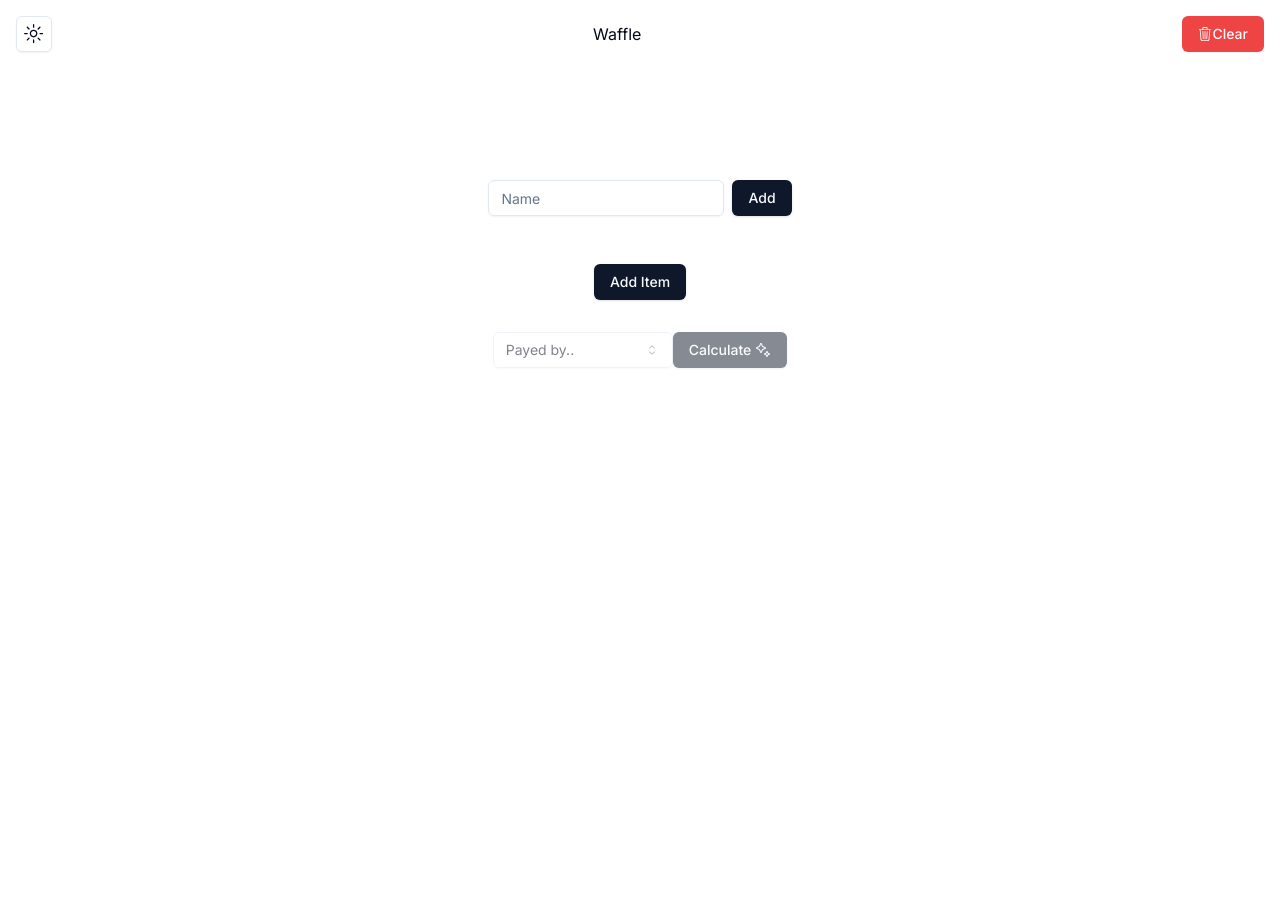
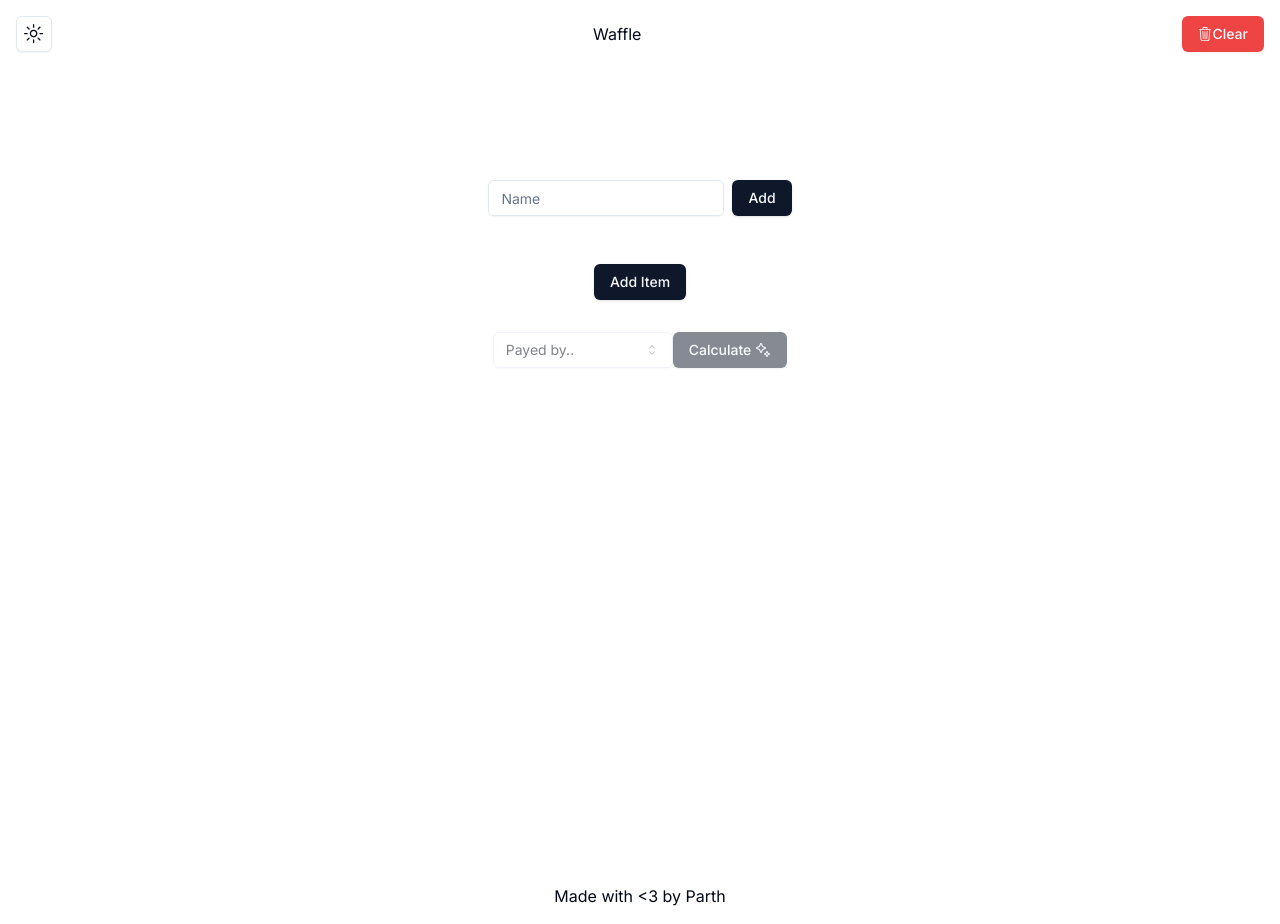
Before and after one commit to parth-paradkar/waffle, a Next.js app: page / in a window 1280 px wide. Before the commit the page ends 868 px from the top, so only its background shows below. Built offline with nearby package versions, Linux system fonts and the light colour scheme.

Commit message:
Add Footer

```diff
--- a/src/app/page.tsx
+++ b/src/app/page.tsx
@@ -12,6 +12,7 @@ import { useContext } from "react";
 import { UsersContext } from "@/context/users";
 import { ItemsContext } from "@/context/items";
 import { BsTrash3 } from "react-icons/bs";
+import Footer from "@/components/Footer";
 
 export default function Home() {
   const { setUsers } = useContext(UsersContext);
@@ -40,6 +41,7 @@ export default function Home() {
           <CalculateSplit />
         </div>
       </main>
+      <Footer />
     </div>
   );
 }
--- a/src/app/split/page.tsx
+++ b/src/app/split/page.tsx
@@ -6,6 +6,7 @@ import { IoArrowBack } from "react-icons/io5";
 import { useRouter } from "next/navigation";
 import { useContext } from "react";
 import { ItemsContext } from "@/context/items";
+import Footer from "@/components/Footer";
 
 export default function Split() {
   const router = useRouter();
@@ -45,6 +46,7 @@ export default function Split() {
           })}
         </div>
       </main>
+      <Footer />
     </div>
   );
 }
--- /dev/null
+++ b/src/components/Footer.tsx
@@ -0,0 +1,11 @@
+export const Footer = () => {
+  return (
+    <footer className="flex justify-center items-center p-4">
+      <h4>
+        {"Made with <3 by "} <a href="https://paparadka.com">Parth</a>
+      </h4>
+    </footer>
+  );
+};
+
+export default Footer;
```
